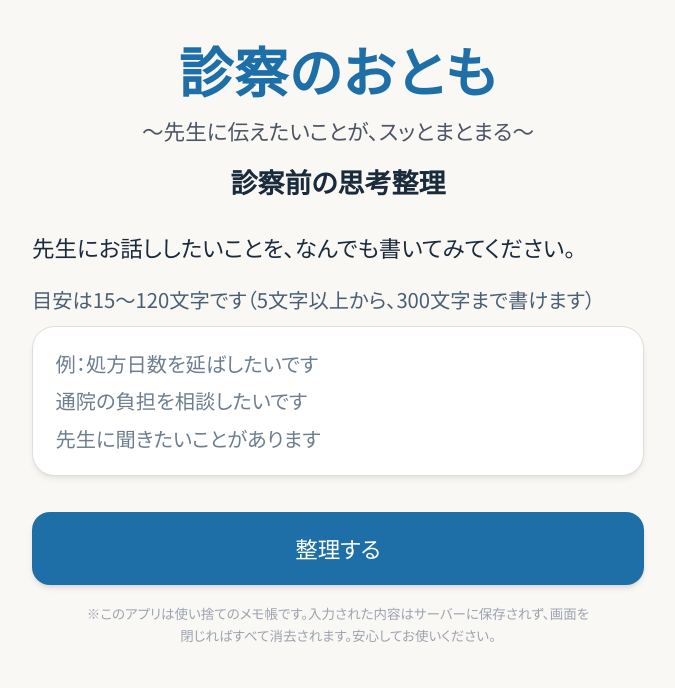
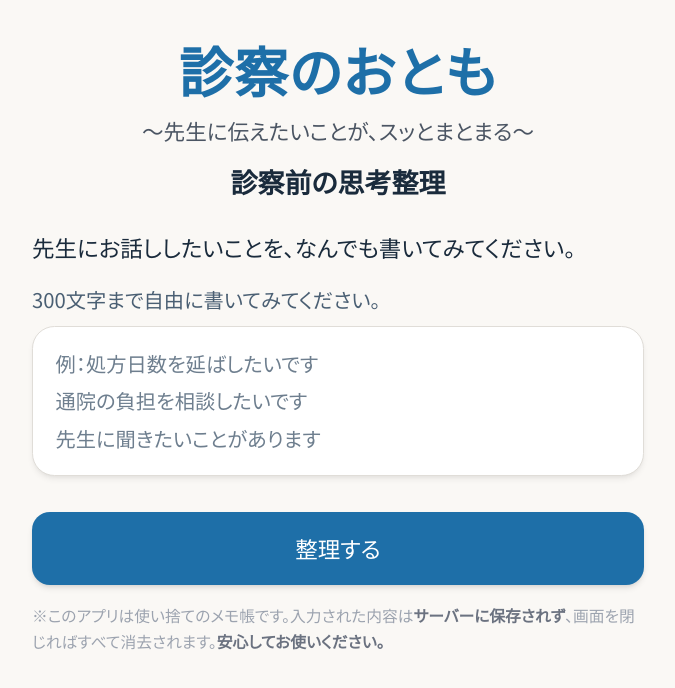
Before and after one commit to Medirealize/kiduki-app, a Next.js app: page / in a window 1280 px wide. Shown: the top 688 px of the page, without its empty margins (302-977 px from the left). Built offline with nearby package versions, Linux system fonts and the light colour scheme.

Commit message:
文字数説明を300文字までに変更・プライバシー注釈の強調と左揃え・サイズ調整
Made-with: Cursor

```diff
--- a/src/components/InputScreen.tsx
+++ b/src/components/InputScreen.tsx
@@ -296,7 +296,7 @@ export default function InputScreen() {
               先生にお話ししたいことを、なんでも書いてみてください。
             </p>
             <p className="text-kiduki-ink-muted text-[1rem] sm:text-[1.125rem] mb-2 leading-relaxed">
-              目安は15〜120文字です（5文字以上から、300文字まで書けます）
+              300文字まで自由に書いてみてください。
             </p>
             <textarea
               ref={textareaRef}
@@ -331,8 +331,8 @@ export default function InputScreen() {
                   "整理する"
                 )}
               </button>
-              <p className="mt-4 text-center text-xs text-gray-400 leading-relaxed max-w-md mx-auto" role="note" aria-label="プライバシーについて">
-                ※このアプリは使い捨てのメモ帳です。入力された内容はサーバーに保存されず、画面を閉じればすべて消去されます。安心してお使いください。
+              <p className="mt-4 text-left text-sm text-gray-400 leading-relaxed" role="note" aria-label="プライバシーについて">
+                ※このアプリは使い捨てのメモ帳です。入力された内容は<strong className="font-bold text-gray-500">サーバーに保存されず</strong>、画面を閉じればすべて消去されます。<strong className="font-bold text-gray-500">安心してお使いください。</strong>
               </p>
             </div>
           </>
```
